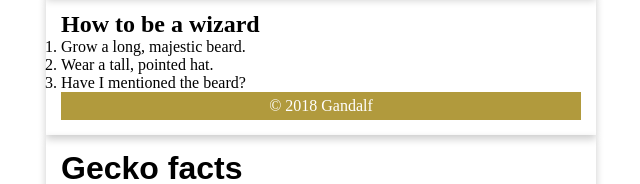
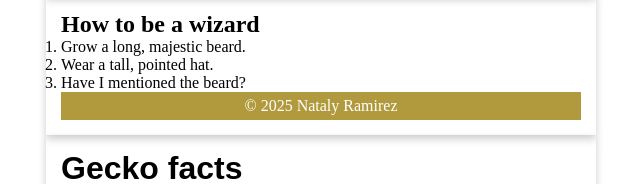
Before and after one commit to la39pato/Practica3, a plain HTML site: page index.html in a window 1280 px wide. Shown: the part 930-1114 px from the top of the page, 319-959 px from the left. Drawn offline with Linux system fonts and the light colour scheme.

Commit message:
tercer commit

```diff
--- a/index.html
+++ b/index.html
@@ -87,7 +87,7 @@
                 <li>Have I mentioned the beard?</li>
             </ol>
             <footer>
-                <p>© 2018 Gandalf</p>
+                <p>© 2025 Nataly Ramirez</p>
             </footer>
         </article>
     </div>
```
